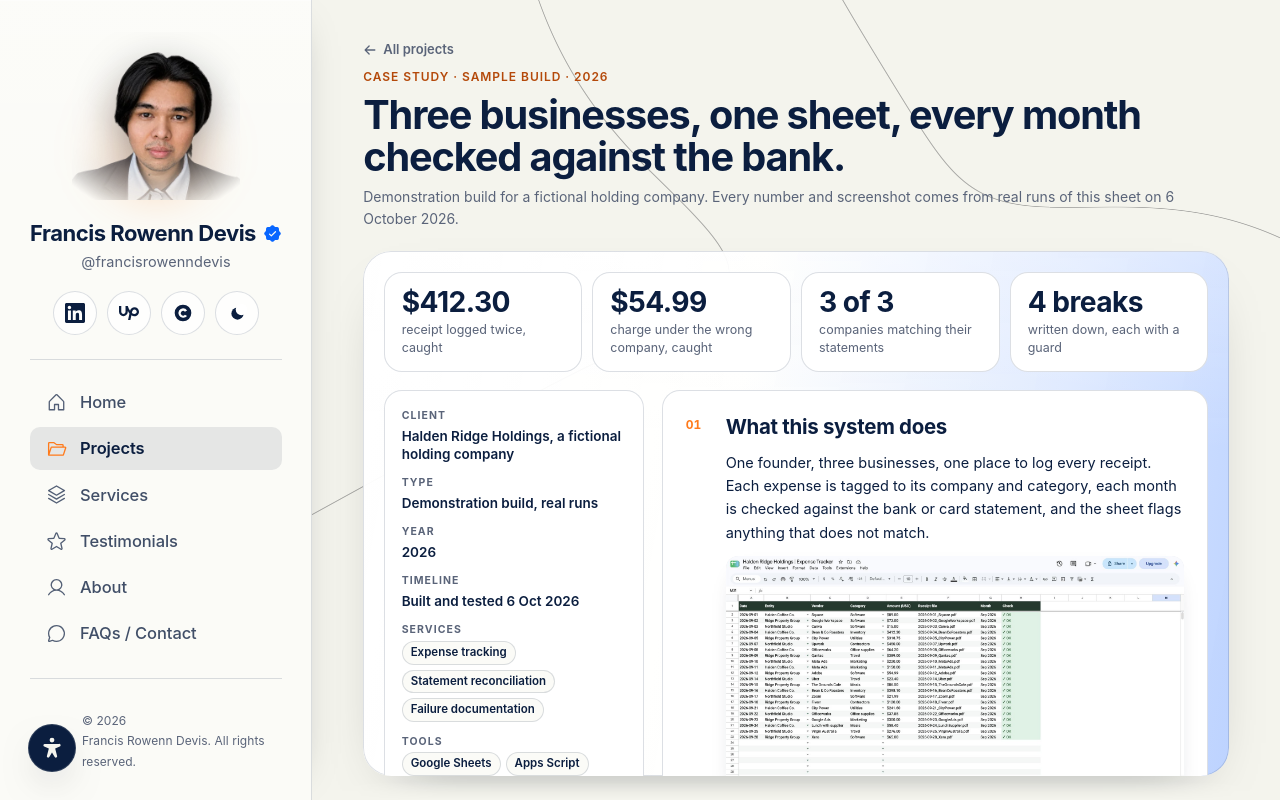
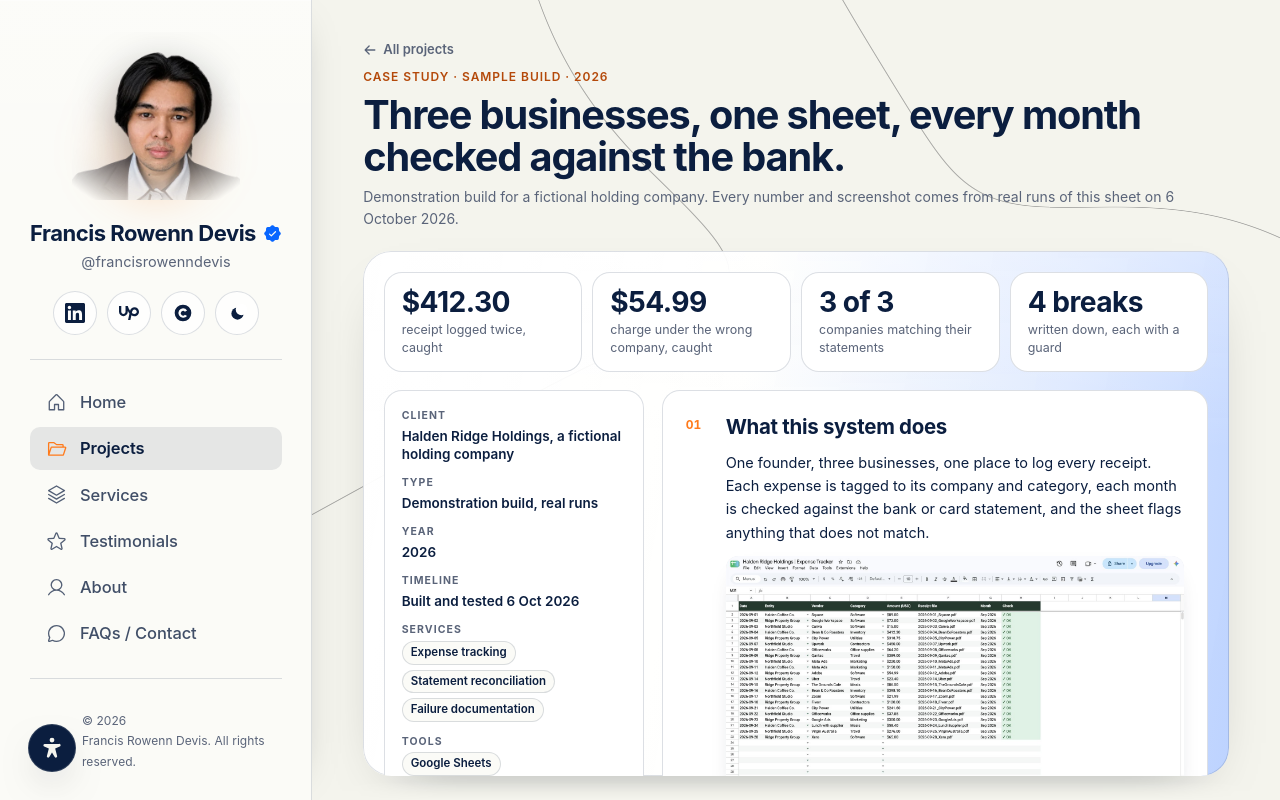
Before and after one commit to FrancisDevis/francisdevis.github.io, a React (Vite) app: page /projects/expense-tracker in a window 1280 px wide. Built offline with nearby package versions, Linux system fonts and the light colour scheme.

Commit message:
Expense tracker case study: tools chip Google Sheets only

```diff
--- a/src/components/ExpenseTrackerCase.tsx
+++ b/src/components/ExpenseTrackerCase.tsx
@@ -30,7 +30,7 @@ const FACTS = [
   { k: 'Timeline', v: 'Built and tested 6 Oct 2026' },
 ]
 const SERVICES = ['Expense tracking', 'Statement reconciliation', 'Failure documentation']
-const TOOLS = ['Google Sheets', 'Apps Script']
+const TOOLS = ['Google Sheets']
 
 const SECTIONS = [
   { id: 'cs-does', n: '01', t: 'What this system does' },
```
